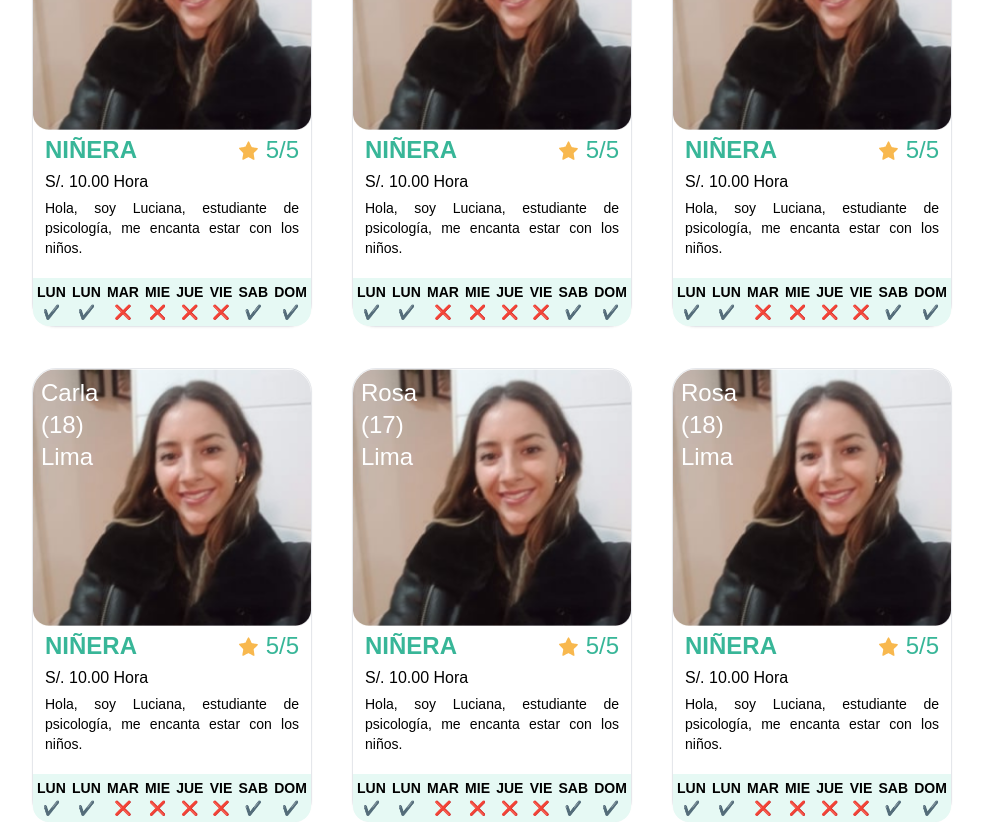
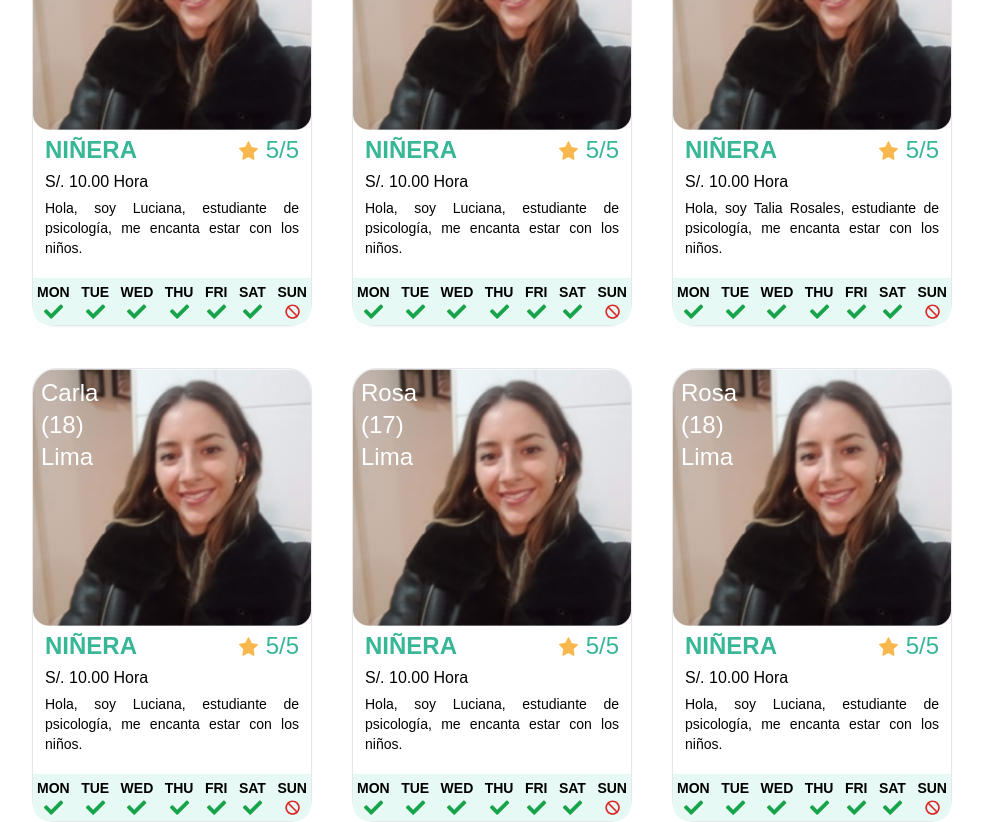
Before and after one commit to ENCAPBABYSIT/babysits, a React (Vite) app in the folder babysits_frontend/: page / in a window 1280 px wide. Shown: the part 1140-1962 px from the top of the page, without its empty margins (148-1131 px from the left). Built offline with nearby package versions, Linux system fonts and the light colour scheme.

Commit message:
Configuracion de base de datos y configuracion del calendario

```diff
--- a/babysits_frontend/public/json/dbNiñeras.json
+++ b/babysits_frontend/public/json/dbNiñeras.json
@@ -11,13 +11,41 @@
     "score": 5,
     "description": "Hola, soy Luciana, estudiante de psicología, me encanta estar con los niños.",
     "calendar": {
-      "MON": "EARLY, LATE",
-      "TUE": "EARLY, LATE",
-      "WED": "EARLY, LATE",
-      "THU": "EARLY, LATE",
-      "FRI": "EARLY, LATE",
-      "SAT": "",
-      "SUN": ""
+      "mon": {
+        "early": true,
+        "noon": false,
+        "late": false
+      },
+      "tue": {
+        "early": true,
+        "noon": true,
+        "late": true
+      },
+      "wed": {
+        "early": true,
+        "noon": true,
+        "late": true
+      },
+      "thu": {
+        "early": true,
+        "noon": true,
+        "late": true
+      },
+      "fri": {
+        "early": true,
+        "noon": true,
+        "late": true
+      },
+      "sat": {
+        "early": true,
+        "noon": true,
+        "late": true
+      },
+      "sun": {
+        "early": false,
+        "noon": false,
+        "late": false
+      }
     }
   },
   {
@@ -32,13 +60,41 @@
     "score": 5,
     "description": "Hola, soy Luciana, estudiante de psicología, me encanta estar con los niños.",
     "calendar": {
-      "MON": "EARLY, LATE",
-      "TUE": "EARLY, LATE",
-      "WED": "EARLY, LATE",
-      "THU": "EARLY, LATE",
-      "FRI": "EARLY, LATE",
-      "SAT": "",
-      "SUN": ""
+      "mon": {
+        "early": true,
+        "noon": true,
+        "late": true
+      },
+      "tue": {
+        "early": true,
+        "noon": true,
+        "late": true
+      },
+      "wed": {
+        "early": true,
+        "noon": false,
+        "late": false
+      },
+      "thu": {
+        "early": true,
+        "noon": true,
+        "late": true
+      },
+      "fri": {
+        "early": true,
+        "noon": true,
+        "late": true
+      },
+      "sat": {
+        "early": true,
+        "noon": true,
+        "late": true
+      },
+      "sun": {
+        "early": false,
+        "noon": false,
+        "late": false
+      }
     }
   },
   {
@@ -51,15 +107,43 @@
     "department": "Lima",
     "fee": 12.8,
     "score": 5,
-    "description": "Hola, soy Luciana, estudiante de psicología, me encanta estar con los niños.",
+    "description": "Hola, soy Talia Rosales, estudiante de psicología, me encanta estar con los niños.",
     "calendar": {
-      "MON": "EARLY, LATE",
-      "TUE": "EARLY, LATE",
-      "WED": "EARLY, LATE",
-      "THU": "EARLY, LATE",
-      "FRI": "EARLY, LATE",
-      "SAT": "",
-      "SUN": ""
+      "mon": {
+        "early": true,
+        "noon": true,
+        "late": true
+      },
+      "tue": {
+        "early": true,
+        "noon": true,
+        "late": true
+      },
+      "wed": {
+        "early": true,
+        "noon": true,
+        "late": true
+      },
+      "thu": {
+        "early": true,
+        "noon": true,
+        "late": true
+      },
+      "fri": {
+        "early": true,
+        "noon": true,
+        "late": true
+      },
+      "sat": {
+        "early": true,
+        "noon": true,
+        "late": true
+      },
+      "sun": {
+        "early": false,
+        "noon": false,
+        "late": false
+      }
     }
   },
   {
@@ -74,13 +158,41 @@
     "score": 5,
     "description": "Hola, soy Luciana, estudiante de psicología, me encanta estar con los niños.",
     "calendar": {
-      "MON": "EARLY, LATE",
-      "TUE": "EARLY, LATE",
-      "WED": "EARLY, LATE",
-      "THU": "EARLY, LATE",
-      "FRI": "EARLY, LATE",
-      "SAT": "",
-      "SUN": ""
+      "mon": {
+        "early": true,
+        "noon": true,
+        "late": true
+      },
+      "tue": {
+        "early": true,
+        "noon": true,
+        "late": true
+      },
+      "wed": {
+        "early": true,
+        "noon": true,
+        "late": true
+      },
+      "thu": {
+        "early": true,
+        "noon": true,
+        "late": true
+      },
+      "fri": {
+        "early": true,
+        "noon": true,
+        "late": true
+      },
+      "sat": {
+        "early": true,
+        "noon": true,
+        "late": true
+      },
+      "sun": {
+        "early": false,
+        "noon": false,
+        "late": false
+      }
     }
   },
   {
@@ -95,13 +207,41 @@
     "score": 5,
     "description": "Hola, soy Luciana, estudiante de psicología, me encanta estar con los niños.",
     "calendar": {
-      "MON": "EARLY, LATE",
-      "TUE": "EARLY, LATE",
-      "WED": "EARLY, LATE",
-      "THU": "EARLY, LATE",
-      "FRI": "EARLY, LATE",
-      "SAT": "",
-      "SUN": ""
+      "mon": {
+        "early": true,
+        "noon": true,
+        "late": true
+      },
+      "tue": {
+        "early": true,
+        "noon": true,
+        "late": true
+      },
+      "wed": {
+        "early": true,
+        "noon": true,
+        "late": true
+      },
+      "thu": {
+        "early": true,
+        "noon": true,
+        "late": true
+      },
+      "fri": {
+        "early": true,
+        "noon": true,
+        "late": true
+      },
+      "sat": {
+        "early": true,
+        "noon": true,
+        "late": true
+      },
+      "sun": {
+        "early": false,
+        "noon": false,
+        "late": false
+      }
     }
   },
   {
@@ -116,13 +256,41 @@
     "score": 5,
     "description": "Hola, soy Luciana, estudiante de psicología, me encanta estar con los niños.",
     "calendar": {
-      "MON": "EARLY, LATE",
-      "TUE": "EARLY, LATE",
-      "WED": "EARLY, LATE",
-      "THU": "EARLY, LATE",
-      "FRI": "EARLY, LATE",
-      "SAT": "",
-      "SUN": ""
+      "mon": {
+        "early": true,
+        "noon": true,
+        "late": true
+      },
+      "tue": {
+        "early": true,
+        "noon": true,
+        "late": true
+      },
+      "wed": {
+        "early": true,
+        "noon": true,
+        "late": true
+      },
+      "thu": {
+        "early": true,
+        "noon": true,
+        "late": true
+      },
+      "fri": {
+        "early": true,
+        "noon": true,
+        "late": true
+      },
+      "sat": {
+        "early": true,
+        "noon": true,
+        "late": true
+      },
+      "sun": {
+        "early": false,
+        "noon": false,
+        "late": false
+      }
     }
   },
   {
@@ -137,13 +305,41 @@
     "score": 5,
     "description": "Hola, soy Luciana, estudiante de psicología, me encanta estar con los niños.",
     "calendar": {
-      "MON": "EARLY, NOON",
-      "TUE": "EARLY, LATE",
-      "WED": "EARLY, LATE",
-      "THU": "EARLY, LATE",
-      "FRI": "EARLY, LATE",
-      "SAT": "",
-      "SUN": ""
+      "mon": {
+        "early": true,
+        "noon": true,
+        "late": true
+      },
+      "tue": {
+        "early": true,
+        "noon": true,
+        "late": true
+      },
+      "wed": {
+        "early": true,
+        "noon": true,
+        "late": true
+      },
+      "thu": {
+        "early": true,
+        "noon": true,
+        "late": true
+      },
+      "fri": {
+        "early": true,
+        "noon": true,
+        "late": true
+      },
+      "sat": {
+        "early": true,
+        "noon": true,
+        "late": true
+      },
+      "sun": {
+        "early": false,
+        "noon": false,
+        "late": false
+      }
     }
   },
   {
@@ -158,13 +354,41 @@
     "score": 5,
     "description": "Hola, soy Luciana, estudiante de psicología, me encanta estar con los niños.",
     "calendar": {
-      "MON": "EARLY, LATE",
-      "TUE": "EARLY, LATE",
-      "WED": "EARLY, LATE",
-      "THU": "EARLY, LATE",
-      "FRI": "EARLY, LATE",
-      "SAT": "",
-      "SUN": ""
+      "mon": {
+        "early": true,
+        "noon": true,
+        "late": true
+      },
+      "tue": {
+        "early": true,
+        "noon": true,
+        "late": true
+      },
+      "wed": {
+        "early": true,
+        "noon": true,
+        "late": true
+      },
+      "thu": {
+        "early": true,
+        "noon": true,
+        "late": true
+      },
+      "fri": {
+        "early": true,
+        "noon": true,
+        "late": true
+      },
+      "sat": {
+        "early": true,
+        "noon": true,
+        "late": true
+      },
+      "sun": {
+        "early": false,
+        "noon": false,
+        "late": false
+      }
     }
   }
 ]
--- a/babysits_frontend/src/components/TargNiñera.tsx
+++ b/babysits_frontend/src/components/TargNiñera.tsx
@@ -1,35 +1,56 @@
 import imgNiñera from '/img/Gradient.png'
 import start from '/icons/start.svg'
+import { FaCheck } from "react-icons/fa";
+import { CgUnavailable } from "react-icons/cg";
 
-interface targNiñeraProps{
-  name : string,
-  age : number,
-  calendar: sitterCalendar[]
+
+interface sitterCartProps{
+  name: string;
+  age: number;
+  description: string
+  calendar: {
+    mon: {
+      early: boolean
+      noon: boolean
+      late: boolean
+    },
+    tue: {
+      early: boolean
+      noon: boolean
+      late: boolean
+    },
+    wed: {
+      early: boolean
+      noon: boolean
+      late: boolean
+    },
+    thu: {
+      early: boolean
+      noon: boolean
+      late: boolean
+    },
+    fri: {
+      early: boolean
+      noon: boolean
+      late: boolean
+    },
+    sat: {
+      early: boolean
+      noon: boolean
+      late: boolean
+    },
+    sun: {
+      early: boolean
+      noon: boolean
+      late: boolean
+    }
+  }
 }
 
-interface sitterCalendar{
-  MON: sitterShedule[],
-  TUE: sitterShedule[],
-  WED: sitterShedule[],
-  THU: sitterShedule[],
-  FRI: sitterShedule[],
-  SAT: sitterShedule[],
-  SUN: sitterShedule[]
-}
-
-interface sitterShedule{
-  Early: boolean,
-  noon: boolean,
-  late: boolean,
-}
-
-const TargNiñera = ({name, age, calendar} : targNiñeraProps) => {
+const TargNiñera = ({name, age, calendar, description} : sitterCartProps) => {
 
 
-  console.log(calendar.length)
-
   return (
-    //max-w-sm mx-2 my-6 bg-white shadow-lg rounded-lg overflow-hidden
     <div className='flex flex-col w-[280px] max-h-[400px] shrink-0 bg-[#f3f3f349] rounded-[24px] '>
       <div className='flex flex-col  items-start gap-1 flex-grow flex-shrink-0 basis-0 rounded-[24px] bg-white shadow-sm border'>
         <div className='relative w-full'>
@@ -46,49 +67,27 @@ const TargNiñera = ({name, age, calendar} : targNiñeraProps) => {
             <p className='text-[#38B698] text-2xl'>5/5</p>
           </div>
         </div>
-
         <div className='px-[12px]'>
           <p>S/. 10.00 Hora</p>
         </div>
         <div className='mt-0 text-sm text-justify px-[12px]'>
-                  <p>Hola, soy Luciana, estudiante de psicología, me encanta estar con los niños.</p>
+          <p>{description}</p>
         </div>
 
         <div className="w-full flex justify-between items-center bg-[#E6F9F4] rounded-b-2xl p-1 mt-4">
 
+          {Object.entries(calendar).map(([day, times]) => {
+            const dayHasTrue = Object.values(times).some(value => value);
+            return (
+              <div key={day} className="flex flex-col items-center">
+                <p className="text-sm font-semibold uppercase">{day}</p>
+                {dayHasTrue ? (
+                  <p className=""><FaCheck className='text-green-600' size="1.2em"/></p>) : (
+                    <p className=""><CgUnavailable  className='text-red-600' size="1.2em"/></p>)}
+              </div>
+            );
+          })}
 
-                    <div className="flex flex-col items-center">
-                      <p className="text-sm font-semibold">LUN</p>
-                      <p className="text-sm">✔️</p>
-                    </div>
-                  <div className="flex flex-col items-center">
-                    <p className="text-sm font-semibold">LUN</p>
-                    <p className="text-sm">✔️</p>
-                  </div>
-                  <div className="flex flex-col items-center">
-                    <p className="text-sm font-semibold">MAR</p>
-                    <p className="text-sm">❌</p>
-                  </div>
-                  <div className="flex flex-col items-center">
-                    <p className="text-sm font-semibold">MIE</p>
-                    <p className="text-sm">❌</p>
-                  </div>
-                  <div className="flex flex-col items-center">
-                    <p className="text-sm font-semibold">JUE</p>
-                    <p className="text-sm">❌</p>
-                  </div>
-                  <div className="flex flex-col items-center">
-                    <p className="text-sm font-semibold">VIE</p>
-                    <p className="text-sm">❌</p>
-                  </div>
-                  <div className="flex flex-col items-center">
-                    <p className="text-sm font-semibold">SAB</p>
-                    <p className="text-sm">✔️</p>
-                  </div>
-                  <div className="flex flex-col items-center">
-                    <p className="text-sm font-semibold">DOM</p>
-                    <p className="text-sm">✔️</p>
-                  </div>
         </div>
       </div>
     </div>
--- a/babysits_frontend/src/components/modals/SignUp.tsx
+++ b/babysits_frontend/src/components/modals/SignUp.tsx
@@ -64,7 +64,7 @@ const SignUp = ({setShowModalSignUp, showModalSignUp} : SignUpProps) => {
           />
         </div>
         <button type="submit" className="w-full bg-[#38B698] text-white py-2 rounded-2xl">
-          REGISTRARME
+          <a href="/toregister">Registrarme</a>
         </button>
       </form>
       <p className="my-4">o continuar con</p>
--- a/babysits_frontend/src/layout/AppLayout.tsx
+++ b/babysits_frontend/src/layout/AppLayout.tsx
@@ -16,24 +16,45 @@ interface Sitter {
   fee: number,
   score: number,
   description:string,
-  calendar: sitterCalendar[]
+  calendar: {
+    mon: {
+      early: boolean
+      noon: boolean
+      late: boolean
+    },
+    tue: {
+      early: boolean
+      noon: boolean
+      late: boolean
+    },
+    wed: {
+      early: boolean
+      noon: boolean
+      late: boolean
+    },
+    thu: {
+      early: boolean
+      noon: boolean
+      late: boolean
+    },
+    fri: {
+      early: boolean
+      noon: boolean
+      late: boolean
+    },
+    sat: {
+      early: boolean
+      noon: boolean
+      late: boolean
+    },
+    sun: {
+      early: boolean
+      noon: boolean
+      late: boolean
+    }
+  }
 }
 
-interface sitterCalendar{
-  MON: sitterShedule[],
-  TUE: sitterShedule[],
-  WED: sitterShedule[],
-  THU: sitterShedule[],
-  FRI: sitterShedule[],
-  SAT: sitterShedule[],
-  SUN: sitterShedule[]
-}
-
-interface sitterShedule{
-  Early: boolean,
-  noon: boolean,
-  late: boolean,
-}
 
 const AppLayout = () => {
   const [showModalLogin, setShowModalLogin] = useState(false);
@@ -46,7 +67,6 @@ const AppLayout = () => {
       .then(response => response.json())
       .then(data => setSitters(data))
       .catch(error => console.error('Error fetching users:', error));
-      console.log(1)
   }, [sitters.length]);
 
   return (
--- /dev/null
+++ b/babysits_frontend/src/layout/Register.tsx
@@ -0,0 +1,33 @@
+const Register = () => {
+  return (
+    <div className="h-screen bg-green-100 flex flex-col items-center">
+      <header className="w-full bg-white flex justify-between items-center py-4 shadow px-56">
+        <button className="">VOLVER</button>
+
+        <span className='font-bold text-2xl'>LOGO</span>
+        <div className="flex items-center space-x-2">
+
+          <div className="w-20 bg-gray-200 h-1 relative">
+            <div className="absolute top-0 left-0 h-full bg-green-500" style={{ width: '2%' }}></div>
+          </div>
+          <span>2%</span>
+        </div>
+      </header>
+      <div className="flex-grow flex flex-col justify-center items-center">
+        <h1 className="text-lg font-bold mb-8">DESEO REGISTRARME COMO:</h1>
+        <div className="space-y-4">
+          <button className="bg-green-500 text-white py-2 px-4 rounded-lg flex items-center justify-between w-64">
+            Padres o Familia
+            <span className="ml-auto">&gt;</span>
+          </button>
+          <button className="bg-green-500 text-white py-2 px-4 rounded-lg flex items-center justify-between w-64">
+            Niñera
+            <span className="ml-auto">&gt;</span>
+          </button>
+        </div>
+      </div>
+    </div>
+  )
+}
+
+export default Register
--- a/babysits_frontend/src/pages/Home.tsx
+++ b/babysits_frontend/src/pages/Home.tsx
@@ -4,10 +4,10 @@ import principalBackground from '/img/principalBackground.png';
 import TargNiñera from '../components/TargNiñera';
 
 interface homeProps{
-  sitters: Sitter[];
+  sitters: Sitters[];
 }
 
-interface Sitter {
+interface Sitters {
   id: number,
   name: string,
   lastName: string,
@@ -18,28 +18,48 @@ interface Sitter {
   fee: number,
   score: number,
   description:string,
-  calendar: sitterCalendar[]
-
+  calendar: {
+    mon: {
+      early: boolean
+      noon: boolean
+      late: boolean
+    },
+    tue: {
+      early: boolean
+      noon: boolean
+      late: boolean
+    },
+    wed: {
+      early: boolean
+      noon: boolean
+      late: boolean
+    },
+    thu: {
+      early: boolean
+      noon: boolean
+      late: boolean
+    },
+    fri: {
+      early: boolean
+      noon: boolean
+      late: boolean
+    },
+    sat: {
+      early: boolean
+      noon: boolean
+      late: boolean
+    },
+    sun: {
+      early: boolean
+      noon: boolean
+      late: boolean
+    }
+  }
 }
 
-interface sitterCalendar{
-  MON: sitterShedule[],
-  TUE: sitterShedule[],
-  WED: sitterShedule[],
-  THU: sitterShedule[],
-  FRI: sitterShedule[],
-  SAT: sitterShedule[],
-  SUN: sitterShedule[]
-}
-
-interface sitterShedule{
-  Early: boolean,
-  noon: boolean,
-  late: boolean,
-}
 const Home = ({sitters}: homeProps) => {
   const preguntas = [
-    "¿La membresía es gratis para cualquiera?",
+    "¿PREGUNTA 2?",
     "¿La membresía es gratis para cualquiera?",
     "¿La membresía es gratis para cualquiera?",
     "¿La membresía es gratis para cualquiera?",
@@ -104,6 +124,7 @@ const Home = ({sitters}: homeProps) => {
                 <TargNiñera
                 key={sitter.id}
                 name = {sitter.name}
+                description = {sitter.description}
                 age = {sitter.age}
                 calendar = {sitter.calendar}
                 />
--- a/babysits_frontend/src/router.tsx
+++ b/babysits_frontend/src/router.tsx
@@ -1,5 +1,6 @@
 import { BrowserRouter, Routes, Route } from "react-router-dom";
 import AppLayout from "./layout/AppLayout";
+import Register from "./layout/Register";
 
 
 export default function Router(){
@@ -9,6 +10,8 @@ export default function Router(){
             <Routes>
                 <Route path="/" element={<AppLayout/>}>
                 </Route>
+                <Route path="/toregister" element={<Register/>}>
+                </Route>
             </Routes>
         </BrowserRouter>
     )
```
Lines whose indentation alone changed are shown as unchanged.
